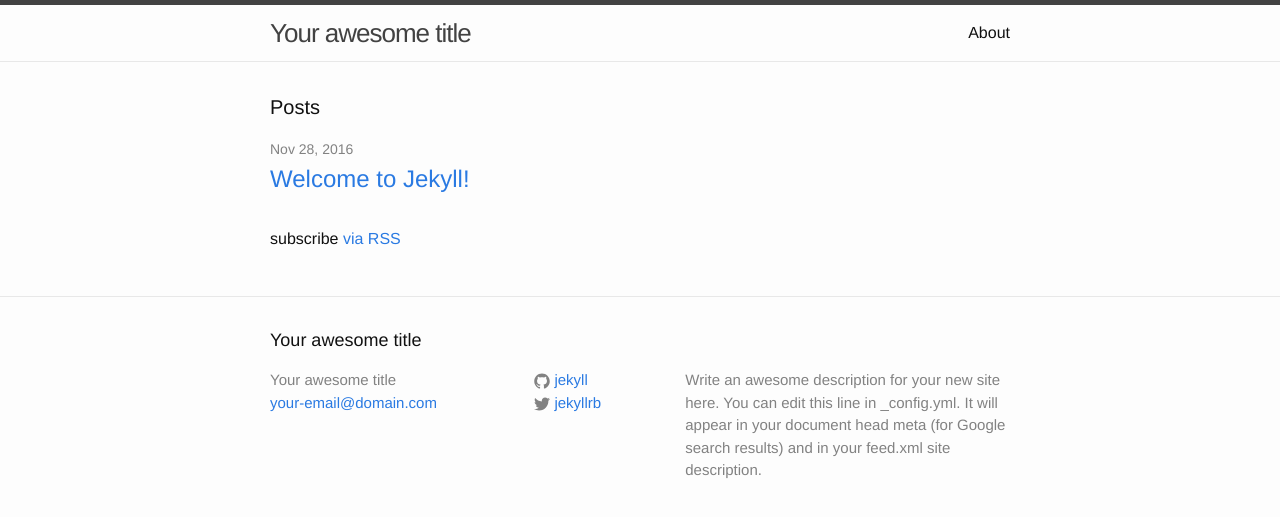
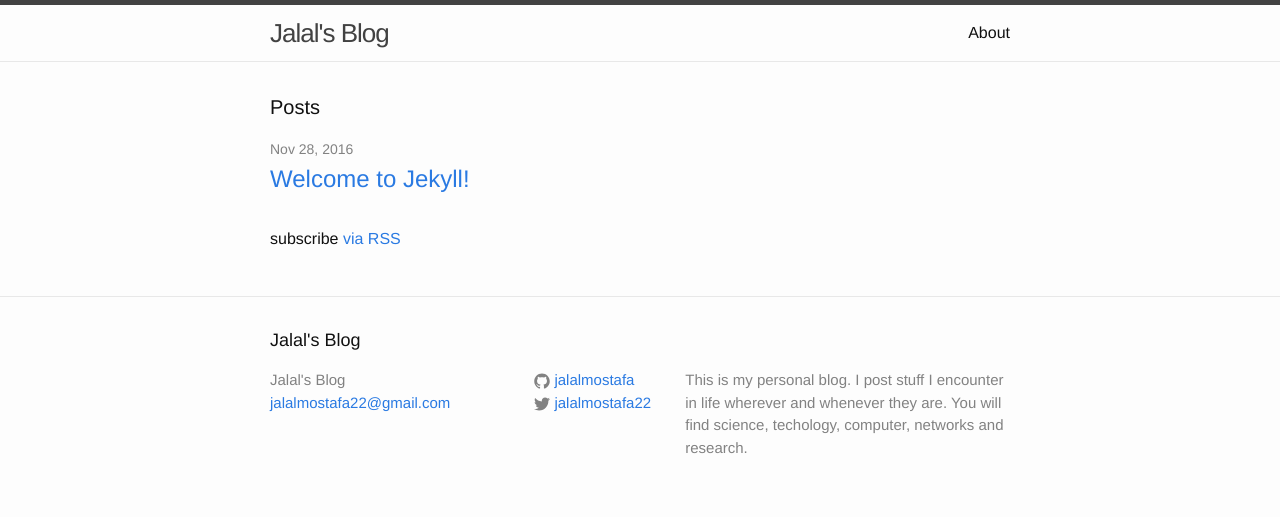
Before and after one commit to jalalmostafa/jalalmostafa.github.io, a Jekyll site: the page built from index.html, in a window 1280 px wide. Shown: the top 517 px of the page. Built offline with Jekyll 4.4.1, drawn with Linux system fonts in a browser that asks for light colours.

Commit message:
first config

```diff
--- a/_config.yml
+++ b/_config.yml
@@ -6,16 +6,16 @@
 # 'jekyll serve'. If you change this file, please restart the server process.
 
 # Site settings
-title: Your awesome title
-email: your-email@domain.com
+title: Jalal's Blog
+email: jalalmostafa22@gmail.com
 description: > # this means to ignore newlines until "baseurl:"
-  Write an awesome description for your new site here. You can edit this
-  line in _config.yml. It will appear in your document head meta (for
-  Google search results) and in your feed.xml site description.
-baseurl: "" # the subpath of your site, e.g. /blog
-url: "http://yourdomain.com" # the base hostname & protocol for your site
-twitter_username: jekyllrb
-github_username:  jekyll
+  This is my personal blog. I post stuff I encounter in life wherever
+  and whenever they are. You will find science, techology, computer,
+  networks and research.
+baseurl: "/blog"
+url: "jalalmostafa.github.io" # the base hostname & protocol for your site
+twitter_username: jalalmostafa22
+github_username:  jalalmostafa
 
 # Build settings
 markdown: kramdown
```
